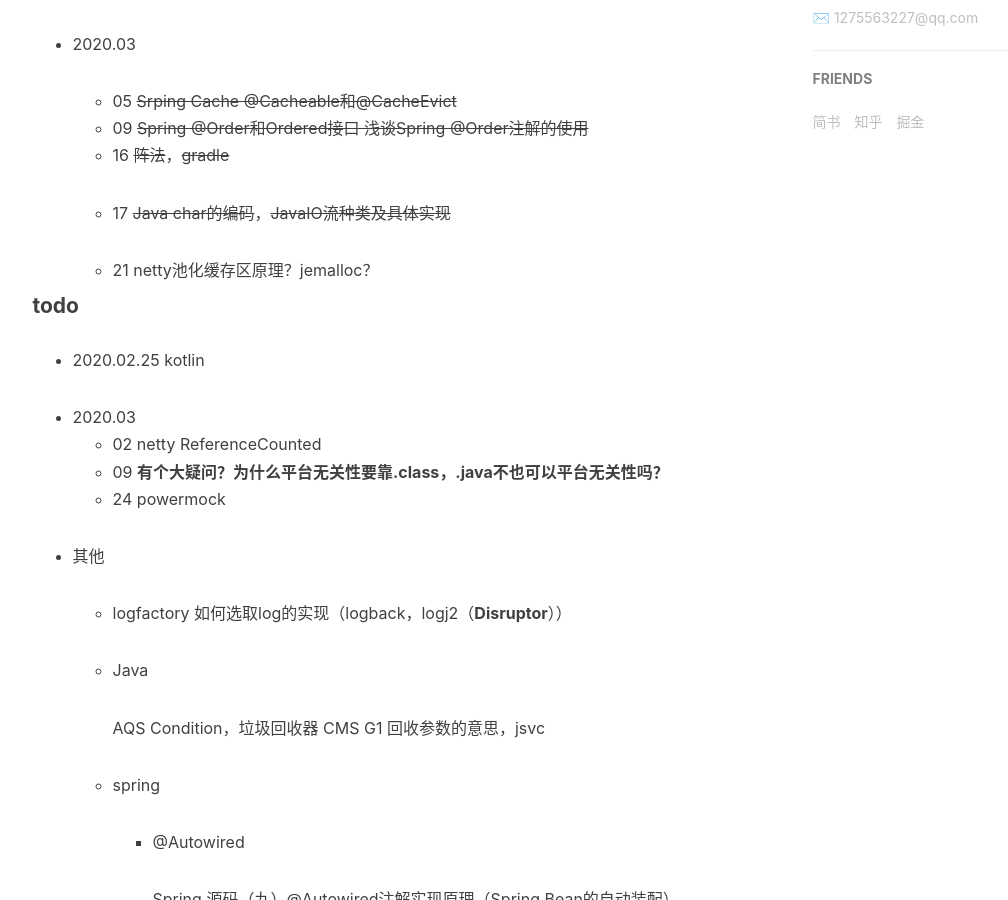
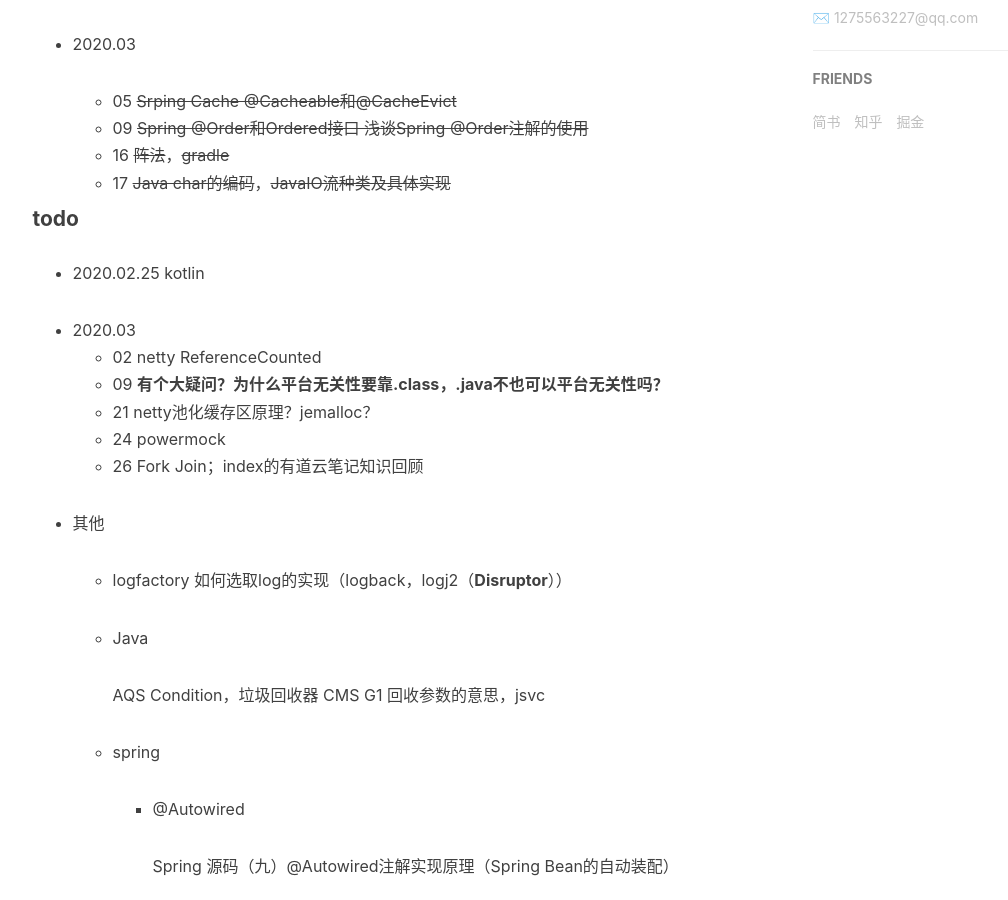
Before and after one commit to Ariescat/blog, a Jekyll site: the page built from docs/daily-records-2020.md, in a window 1280 px wide and 900 px high, scrolled down 974 px. Shown: the whole window, without its empty margins (135-1143 px from the left). Built offline with Jekyll 4.4.1, drawn with Linux system fonts in a browser that asks for light colours; nearby versions of some CDN libraries; our own code applies the rules of GitHub Pages for plain Markdown files; comment, search, counter and statistics services are not loaded.

Commit message:
daily-records 2020-03-26

```diff
--- a/docs/daily-records-2020.md
+++ b/docs/daily-records-2020.md
@@ -40,7 +38,9 @@
 - 2020.03
   - 02 netty ReferenceCounted
   - 09 **有个大疑问？为什么平台无关性要靠.class，.java不也可以平台无关性吗？**
+  - 21 netty池化缓存区原理？jemalloc？
   - 24 powermock
+  - 26 Fork Join；index的有道云笔记知识回顾
 
 * 其他
 
```
Also changed, not shown: other parts of docs/daily-records-2020.md (+0 -2 lines).
